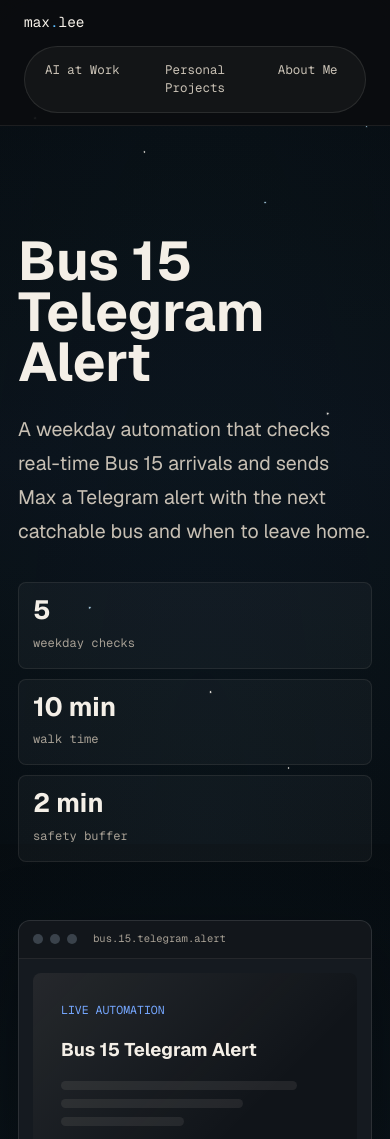
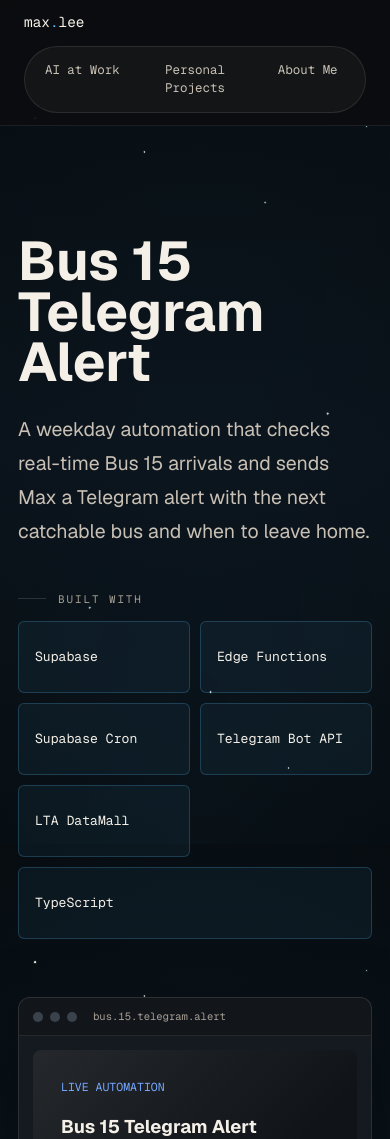
Before and after one commit to maxleesianyi/max-lee-ai-portfolio-website, a Next.js app: page /projects/bus-15-telegram-alert in a window 390 px wide. Shown: the top 1139 px of the page. Built offline with nearby package versions, Linux system fonts and the light colour scheme.

Commit message:
Refine project case study layout

```diff
--- a/app/globals.css
+++ b/app/globals.css
@@ -1418,8 +1418,15 @@
   font-size: clamp(3.4rem, 8vw, 7rem);
 }
 
+.case-study h1.case-title-lines {
+  max-width: 1080px;
+  font-size: clamp(2.25rem, 6vw, 5.8rem);
+  line-height: 0.98;
+}
+
 .case-title-lines span {
   display: block;
+  white-space: nowrap;
 }
 
 .case-lede {
@@ -1433,6 +1440,34 @@
   margin-top: 34px;
 }
 
+.case-build-stack {
+  margin-top: 34px;
+}
+
+.case-tech-cards {
+  display: grid;
+  grid-template-columns: repeat(5, minmax(0, 1fr));
+  gap: 10px;
+  max-width: 980px;
+  margin-top: 14px;
+  padding: 0;
+  list-style: none;
+}
+
+.case-tech-cards li {
+  display: flex;
+  align-items: center;
+  min-height: 72px;
+  padding: 16px;
+  border: 1px solid rgba(91, 189, 255, 0.22);
+  border-radius: 6px;
+  background: rgba(91, 189, 255, 0.06);
+  color: var(--bone);
+  font-family: var(--font-geist-mono), monospace;
+  font-size: 0.82rem;
+  line-height: 1.35;
+}
+
 .case-visual {
   max-width: 980px;
   margin: 58px auto 0;
@@ -1447,9 +1482,9 @@
 
 .case-sections {
   display: grid;
-  max-width: 880px;
+  max-width: 1160px;
   gap: 88px;
-  margin: 76px auto 0;
+  margin: 76px 0 0;
 }
 
 .case-section h2 {
@@ -1458,7 +1493,7 @@
 }
 
 .case-section p {
-  max-width: 760px;
+  max-width: 1080px;
   color: var(--dim);
   font-size: 1.06rem;
   line-height: 1.75;
@@ -1513,6 +1548,16 @@
   color: var(--sky);
   font-size: 1rem;
   font-weight: 500;
+}
+
+@media (max-width: 760px) {
+  .case-tech-cards {
+    grid-template-columns: repeat(2, minmax(0, 1fr));
+  }
+
+  .case-tech-cards li:last-child {
+    grid-column: span 2;
+  }
 }
 
 .case-narrative {
--- a/app/projects/[slug]/page.tsx
+++ b/app/projects/[slug]/page.tsx
@@ -2,7 +2,6 @@
 import { notFound } from "next/navigation";
 import {
   CaseStudySections,
-  MetricRail,
   PageShell,
   ProjectVisual,
 } from "../../components/PortfolioBlocks";
@@ -51,7 +50,14 @@
             : project.title}
         </h1>
         <p className="case-lede">{project.summary}</p>
-        <MetricRail metrics={project.metrics} />
+        <div className="case-build-stack">
+          <span className="eyebrow">Built with</span>
+          <ul className="case-tech-cards">
+            {project.tags.map((tag) => (
+              <li key={tag}>{tag}</li>
+            ))}
+          </ul>
+        </div>
         <div className="case-visual">
           <ProjectVisual project={project} />
         </div>
```
Also changed, not shown: 1 other file (tests, documents, lock files or other folders).
